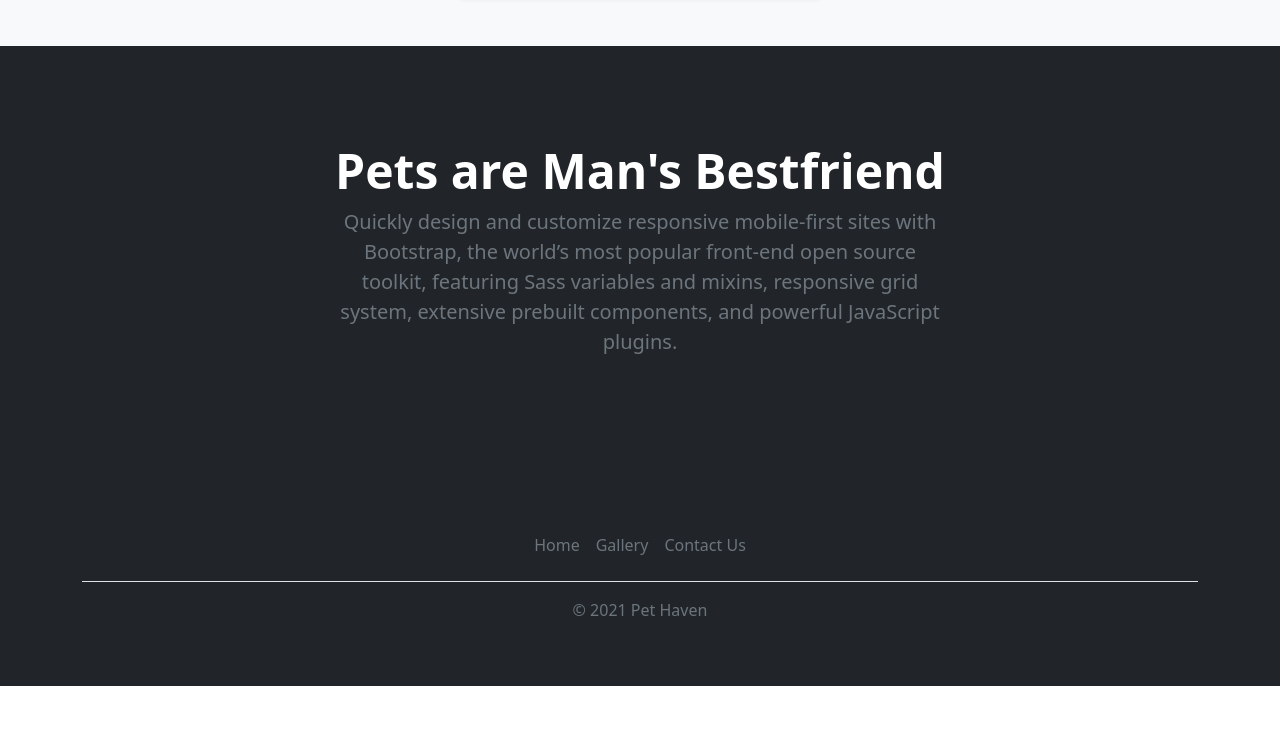
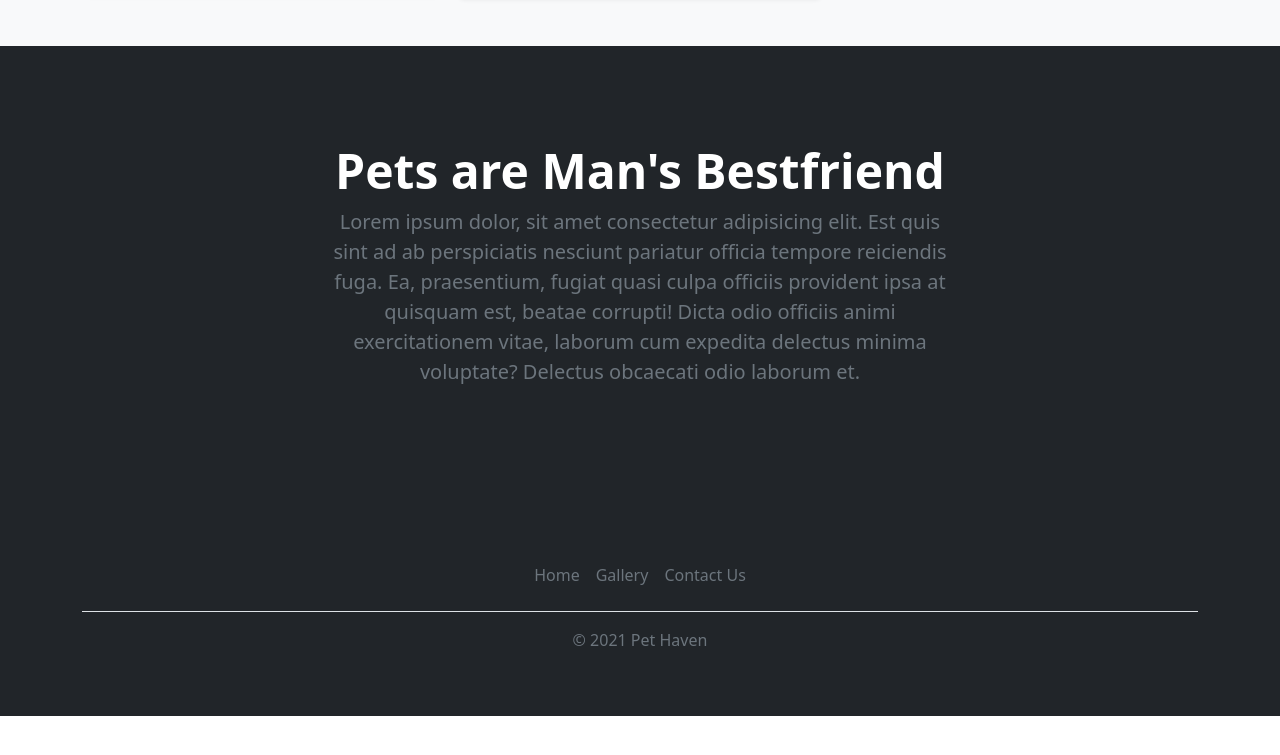
Before and after one commit to Daniblueboy/petGallery, a plain HTML site: page gallery.html in a window 1280 px wide. Shown: the part 2454-3209 px from the top of the page. Drawn offline with Linux system fonts and the light colour scheme.

```diff
--- a/gallery.html
+++ b/gallery.html
@@ -54,7 +54,7 @@
         <div class="py-5">
           <h1 class="display-5 fw-bold text-white">Pets are Man's Bestfriend</h1>
           <div class="col-lg-6 mx-auto">
-            <p class="fs-5 mb-4">Quickly design and customize responsive mobile-first sites with Bootstrap, the world’s most popular front-end open source toolkit, featuring Sass variables and mixins, responsive grid system, extensive prebuilt components, and powerful JavaScript plugins.</p>
+            <p class="fs-5 mb-4">Lorem ipsum dolor, sit amet consectetur adipisicing elit. Est quis sint ad ab perspiciatis nesciunt pariatur officia tempore reiciendis fuga. Ea, praesentium, fugiat quasi culpa officiis provident ipsa at quisquam est, beatae corrupti! Dicta odio officiis animi exercitationem vitae, laborum cum expedita delectus minima voluptate? Delectus obcaecati odio laborum et.</p>
           </div>
         </div>
       </div>
```
